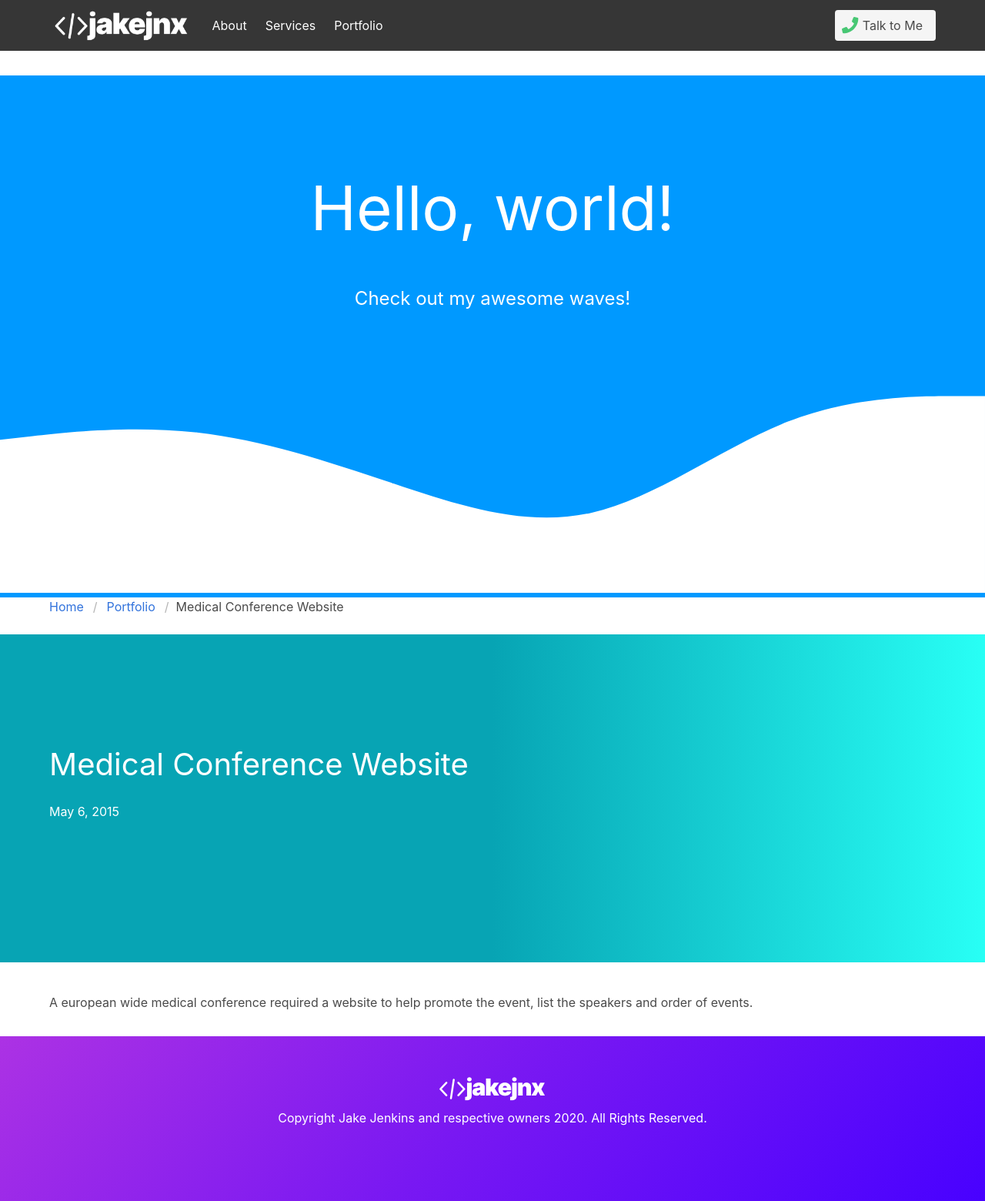
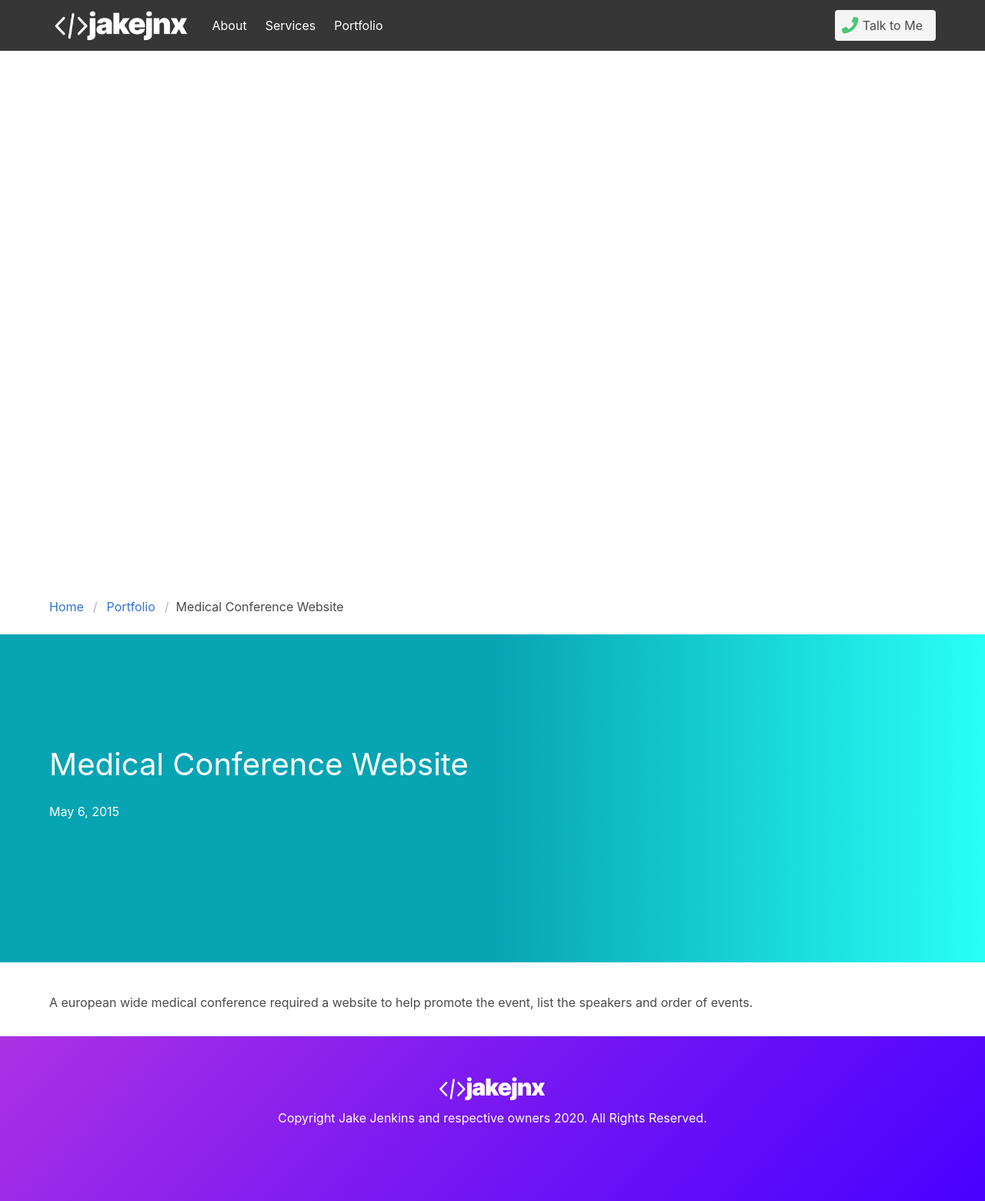
Before and after one commit to jake-jenkins/jjnx-bulma, a Jekyll site: the page built from _portfolio/medical-conference-website.md, in a window 1280 px wide. Shown: the whole page at 77% size. Built offline with Jekyll 4.4.1, drawn with Linux system fonts in a browser that asks for light colours; nearby versions of some CDN libraries.

Commit message:
Update head.html

```diff
--- a/_includes/head.html
+++ b/_includes/head.html
@@ -31,7 +31,6 @@
 
     .wave-container {
   position: relative;
-  background: #09F;
   color: #FFF;
   text-align: center;
   overflow: hidden;
```
